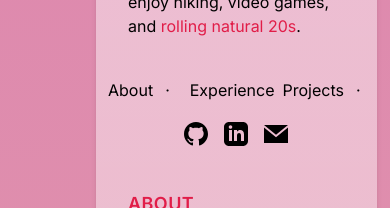
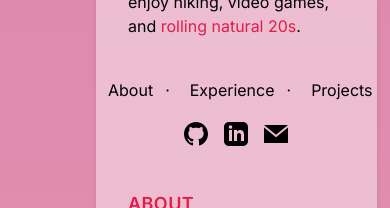
Before and after one commit to jgfitzgerald/dev-website, a Next.js app: page / in a window 390 px wide. Shown: the part 704-912 px from the top of the page. Built offline with nearby package versions, Linux system fonts and the light colour scheme.

Commit message:
fix: display error

```diff
--- a/src/components/Nav.tsx
+++ b/src/components/Nav.tsx
@@ -3,12 +3,12 @@ import { About, Projects, Experience, Credits } from '.';
 export default function Nav() {
     return (
         <div className="md:shrink-0 flex flex-wrap">
-      <div id="sticky-header" className="self-start flex flex-col items-center w-full content-center md:w-48 md:sticky top-10 z-50">
+      <div id="sticky-header" className="self-start flex flex-col items-center w-full content-center md:w-48 md:sticky top-10">
       <nav className="flex flex-col sm:flex-row p-1 md:p-4 lg:p-6 xl:8" aria-label="In-page jump links">
       <ul className="flex md:flex-col md:flex-wrap">
         <li className="md:flex items-center py-1 lg:px-4"><a href="#about" data-te-smooth-scroll-init><span className="ml-2 hover:text-rose-600 dark:hover:text-green-100 hover:italic cursor-pointer transition duration-300 ease-in-out">About</span></a><span className="lg:hidden md:hidden xl:hidden px-3">·</span></li>
-        <li className="md:flex items-center py-1 lg:px-4"><a href="#experience" data-te-smooth-scroll-init><span className="ml-2 hover:text-rose-600 dark:hover:text-green-100 hover:italic cursor-pointer transition duration-300 ease-in-out">Experience</span></a></li>
-        <li className="md:flex items-center py-1 lg:px-4"><a href="#projects" data-te-smooth-scroll-init><span className="ml-2 hover:text-rose-600 dark:hover:text-green-100 hover:italic cursor-pointer transition duration-300 ease-in-out">Projects</span></a><span className="lg:hidden md:hidden xl:hidden px-3">·</span></li>
+        <li className="md:flex items-center py-1 lg:px-4"><a href="#experience" data-te-smooth-scroll-init><span className="ml-2 hover:text-rose-600 dark:hover:text-green-100 hover:italic cursor-pointer transition duration-300 ease-in-out">Experience</span></a><span className="lg:hidden md:hidden xl:hidden px-3">·</span></li>
+        <li className="md:flex items-center py-1 lg:px-4"><a href="#projects" data-te-smooth-scroll-init><span className="ml-2 hover:text-rose-600 dark:hover:text-green-100 hover:italic cursor-pointer transition duration-300 ease-in-out">Projects</span></a></li>
   </ul>
       </nav>
       <div className="flex space-x-4 py-3">
```
